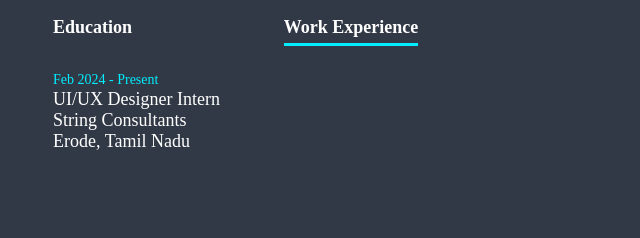
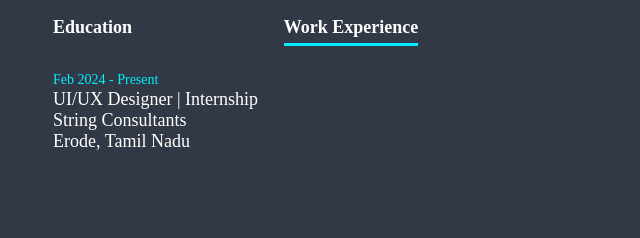
Before and after one commit to ThanishkumarIT/My-Portfolio-Website, a plain HTML site: page index.html in a window 1280 px wide. Both pictures are taken after a click on the element "Work Experience". Shown: the part 1268-1506 px from the top of the page, 503-1143 px from the left. Drawn offline with nearby package versions, Linux system fonts and the light colour scheme; a web font is replaced by a local one.

Commit message:
Add files via upload

```diff
--- a/index.html
+++ b/index.html
@@ -83,7 +83,7 @@
         <div class="tab-contents" id="Certifications">
           <ul>
             <li>
-              <span>Feb 2024 - Present</span><br />UI/UX Designer Intern<br />
+              <span>Feb 2024 - Present</span><br />UI/UX Designer | Internship<br />
               String Consultants<br/>Erode, Tamil Nadu
             </li>
           </ul>
```
